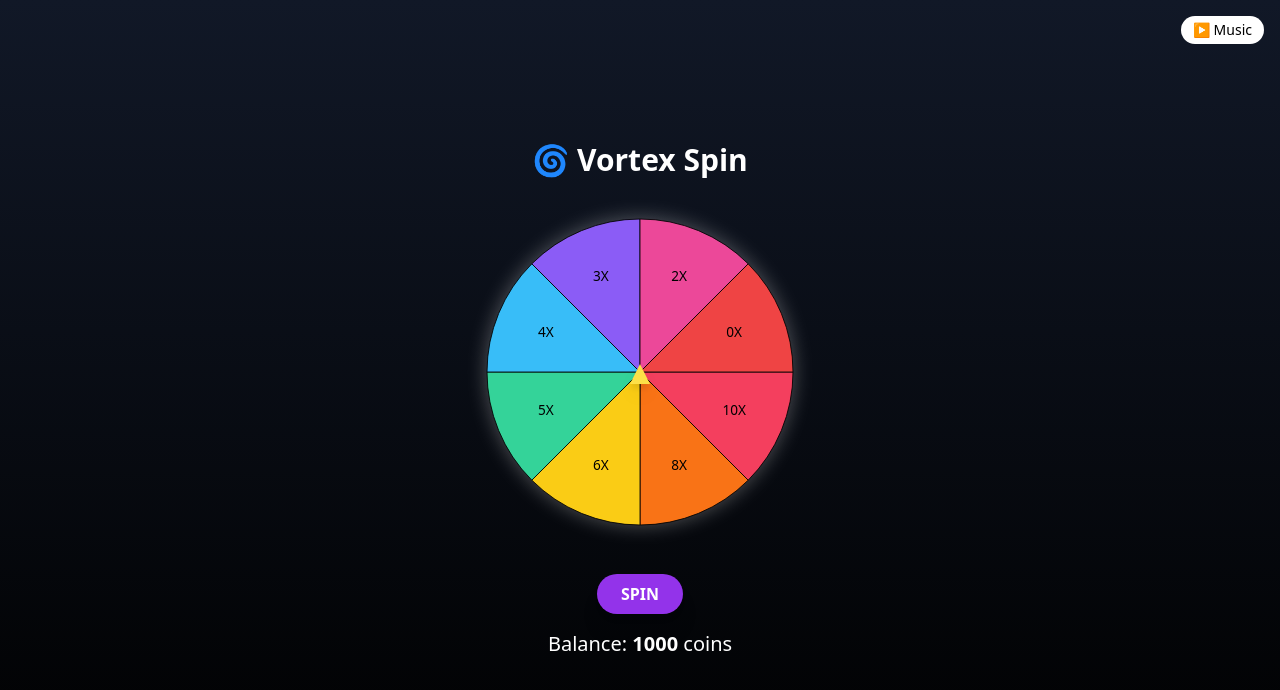
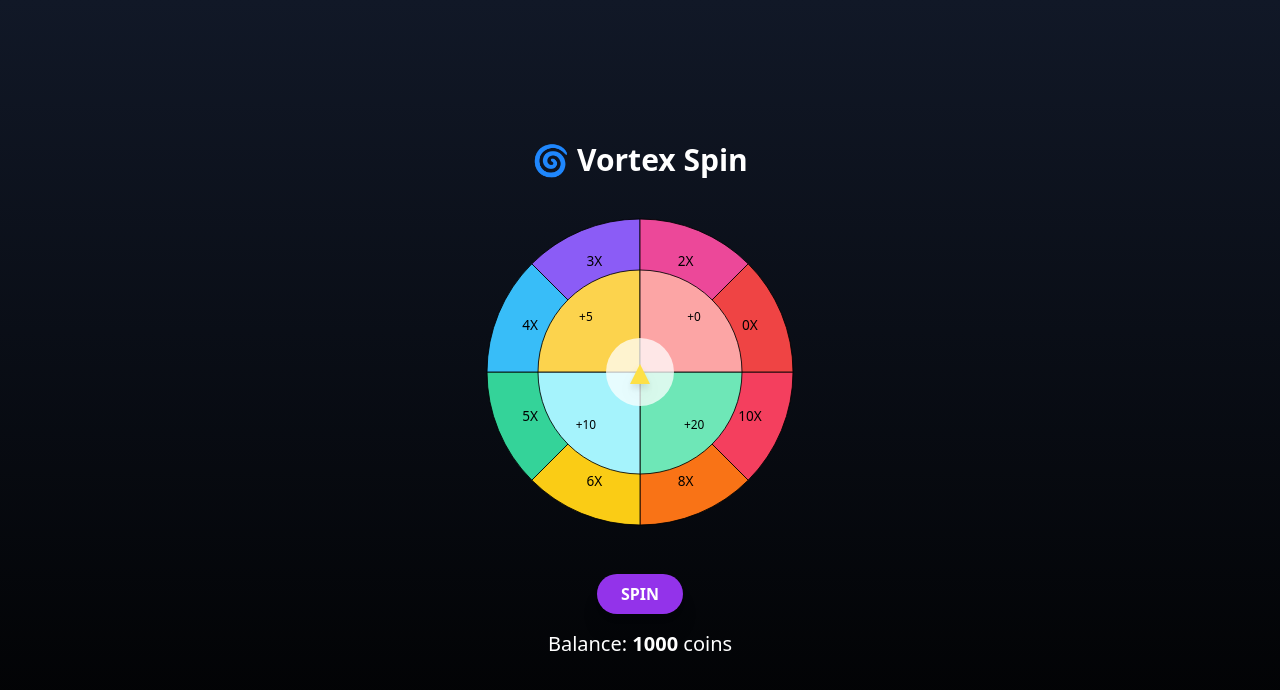
Before and after one commit to saywowtech/vortex-demo, a React (Create React App) app: page / in a window 1280 px wide. Shown: the top 690 px of the page. Built offline with nearby package versions, Linux system fonts and the light colour scheme.

Commit message:
Update App.js

```diff
--- a/src/App.js
+++ b/src/App.js
@@ -1,4 +1,4 @@
-// Vortex Coin Spin Game with Multi-Ring SVG UI and Music Button Fix
+// Enhanced Vortex Coin Spin Game: Multi-Ring, Animated Center, Sound Effects
 
 import React, { useState, useRef, useEffect } from 'react';
 
@@ -13,6 +13,13 @@ const outerRewards = [
   { label: '0X', multiplier: 0, color: '#ef4444' }
 ];
 
+const innerRewards = [
+  { label: '+20', bonus: 20, color: '#6ee7b7' },
+  { label: '+10', bonus: 10, color: '#a5f3fc' },
+  { label: '+5', bonus: 5, color: '#fcd34d' },
+  { label: '+0', bonus: 0, color: '#fca5a5' }
+];
+
 export default function VortexGame() {
   const [balance, setBalance] = useState(1000);
   const [result, setResult] = useState(null);
@@ -20,6 +27,8 @@ export default function VortexGame() {
   const [rotationDeg, setRotationDeg] = useState(0);
   const wheelRef = useRef(null);
   const audioRef = useRef(null);
+  const spinSoundRef = useRef(null);
+  const winSoundRef = useRef(null);
 
   useEffect(() => {
     const playMusic = () => {
@@ -35,29 +44,33 @@ export default function VortexGame() {
   const spinWheel = () => {
     if (spinning) return;
     setSpinning(true);
-    const anglePerSlice = 360 / outerRewards.length;
-    const index = Math.floor(Math.random() * outerRewards.length);
-    const extraSpins = 10;
-    const finalDeg = 360 * extraSpins - index * anglePerSlice - anglePerSlice / 2;
-    setRotationDeg(finalDeg);
+    const outerAngle = 360 / outerRewards.length;
+    const outerIndex = Math.floor(Math.random() * outerRewards.length);
+    const rotation = 360 * 10 - outerIndex * outerAngle - outerAngle / 2;
+    setRotationDeg(rotation);
+
+    if (spinSoundRef.current) spinSoundRef.current.play();
 
     if (wheelRef.current) {
       wheelRef.current.style.transition = 'transform 4s ease-out';
-      wheelRef.current.style.transform = `rotate(${finalDeg}deg)`;
+      wheelRef.current.style.transform = `rotate(${rotation}deg)`;
     }
 
     setTimeout(() => {
-      const reward = outerRewards[index];
+      const reward = outerRewards[outerIndex];
       const newBalance = Math.floor(balance * reward.multiplier);
       setBalance(newBalance);
       setResult(reward.label);
       setSpinning(false);
+      if (winSoundRef.current) winSoundRef.current.play();
     }, 4000);
   };
 
   return (
     <div className="min-h-screen flex flex-col items-center justify-center bg-gradient-to-b from-gray-900 to-black text-white relative">
       <audio ref={audioRef} loop src="https://cdn.pixabay.com/download/audio/2023/03/26/audio_1096c2a81a.mp3?filename=8-bit-loop-145850.mp3" />
+      <audio ref={spinSoundRef} src="https://cdn.pixabay.com/download/audio/2022/10/26/audio_4aeb8bb8d7.mp3?filename=spin-2-112895.mp3" />
+      <audio ref={winSoundRef} src="https://cdn.pixabay.com/download/audio/2023/03/14/audio_3b071a219b.mp3?filename=coin-win-143029.mp3" />
 
       <h1 className="text-3xl font-bold mb-6">🌀 Vortex Spin</h1>
 
@@ -69,32 +82,26 @@ export default function VortexGame() {
         <svg
           ref={wheelRef}
           viewBox="0 0 200 200"
-          className="w-full h-full transition-transform duration-1000 drop-shadow-[0_0_10px_rgba(255,255,255,0.3)]"
+          className="w-full h-full transition-transform duration-1000"
         >
           <g transform="translate(100,100)">
             {outerRewards.map((r, i) => {
-              const startAngle = (360 / outerRewards.length) * i;
-              const endAngle = startAngle + 360 / outerRewards.length;
-              const largeArc = endAngle - startAngle > 180 ? 1 : 0;
-              const x1 = 90 * Math.cos((Math.PI * startAngle) / 180);
-              const y1 = 90 * Math.sin((Math.PI * startAngle) / 180);
-              const x2 = 90 * Math.cos((Math.PI * endAngle) / 180);
-              const y2 = 90 * Math.sin((Math.PI * endAngle) / 180);
-              const textAngle = startAngle + (360 / outerRewards.length) / 2;
+              const start = (360 / outerRewards.length) * i;
+              const end = start + 360 / outerRewards.length;
+              const x1 = 90 * Math.cos((Math.PI * start) / 180);
+              const y1 = 90 * Math.sin((Math.PI * start) / 180);
+              const x2 = 90 * Math.cos((Math.PI * end) / 180);
+              const y2 = 90 * Math.sin((Math.PI * end) / 180);
+              const mid = start + 360 / outerRewards.length / 2;
               return (
-                <g key={i}>
-                  <path
-                    d={`M0,0 L${x1},${y1} A90,90 0 ${largeArc} 1 ${x2},${y2} Z`}
-                    fill={r.color}
-                    stroke="black"
-                    strokeWidth="0.5"
-                  />
+                <g key={`outer-${i}`}>
+                  <path d={`M0,0 L${x1},${y1} A90,90 0 0 1 ${x2},${y2} Z`} fill={r.color} stroke="black" strokeWidth="0.5" />
                   <text
-                    x={(60 * Math.cos(Math.PI * textAngle / 180)).toFixed(2)}
-                    y={(60 * Math.sin(Math.PI * textAngle / 180)).toFixed(2)}
+                    x={(70 * Math.cos((Math.PI * mid) / 180)).toFixed(2)}
+                    y={(70 * Math.sin((Math.PI * mid) / 180)).toFixed(2)}
+                    fontSize="8"
                     textAnchor="middle"
                     alignmentBaseline="middle"
-                    fontSize="8"
                     fill="black"
                   >
                     {r.label}
@@ -102,6 +109,34 @@ export default function VortexGame() {
                 </g>
               );
             })}
+            {innerRewards.map((r, i) => {
+              const start = (360 / innerRewards.length) * i;
+              const end = start + 360 / innerRewards.length;
+              const x1 = 60 * Math.cos((Math.PI * start) / 180);
+              const y1 = 60 * Math.sin((Math.PI * start) / 180);
+              const x2 = 60 * Math.cos((Math.PI * end) / 180);
+              const y2 = 60 * Math.sin((Math.PI * end) / 180);
+              const mid = start + 360 / innerRewards.length / 2;
+              return (
+                <g key={`inner-${i}`}>
+                  <path d={`M0,0 L${x1},${y1} A60,60 0 0 1 ${x2},${y2} Z`} fill={r.color} stroke="black" strokeWidth="0.5" />
+                  <text
+                    x={(45 * Math.cos((Math.PI * mid) / 180)).toFixed(2)}
+                    y={(45 * Math.sin((Math.PI * mid) / 180)).toFixed(2)}
+                    fontSize="7"
+                    textAnchor="middle"
+                    alignmentBaseline="middle"
+                    fill="black"
+                  >
+                    {r.label}
+                  </text>
+                </g>
+              );
+            })}
+
+            <circle r="20" fill="white" className="animate-pulse">
+              <animate attributeName="fill" values="white;#38bdf8;white" dur="1s" repeatCount="indefinite" />
+            </circle>
           </g>
         </svg>
       </div>
@@ -115,13 +150,6 @@ export default function VortexGame() {
 
       <div className="mt-4 text-xl">Balance: <strong>{balance}</strong> coins</div>
       {result && <div className="mt-2 text-lg">You got: <strong>{result}</strong></div>}
-
-      <button
-        className="absolute top-4 right-4 text-sm bg-white text-black px-3 py-1 rounded-full hover:bg-gray-200"
-        onClick={() => audioRef.current && audioRef.current.play()}
-      >
-        ▶️ Music
-      </button>
     </div>
   );
 }
```
